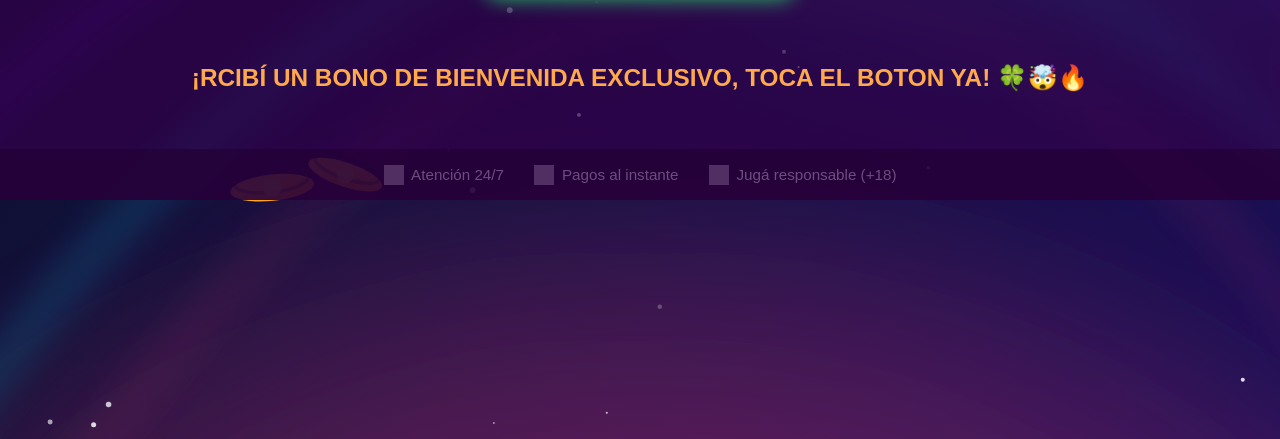
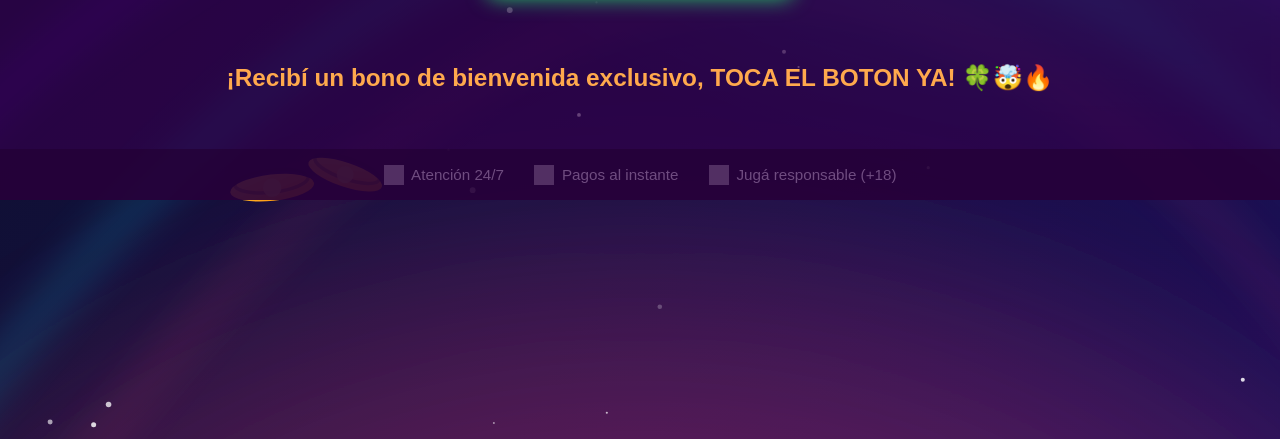
Before and after one commit to Chola98/LorenaAses, a plain HTML site: page index.html in a window 1280 px wide. Shown: the part 361-800 px from the top of the page. Drawn offline with Linux system fonts and the light colour scheme; grey boxes are pictures that could not be loaded.

Commit message:
Update index.html

```diff
--- a/index.html
+++ b/index.html
@@ -178,7 +178,7 @@ h2 {
 </a>
   </div>
   <div class="benefits">
-    <h3>¡RCIBÍ UN BONO DE BIENVENIDA EXCLUSIVO, TOCA EL BOTON YA! 🍀🤯🔥</h3>
+    <h3>¡Recibí un bono de bienvenida exclusivo, TOCA EL BOTON YA! 🍀🤯🔥</h3>
   </div>
 </div>
 <div class="footer">
```
